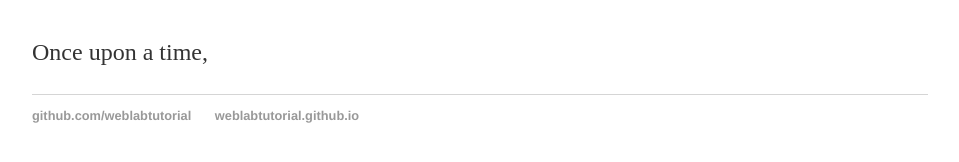
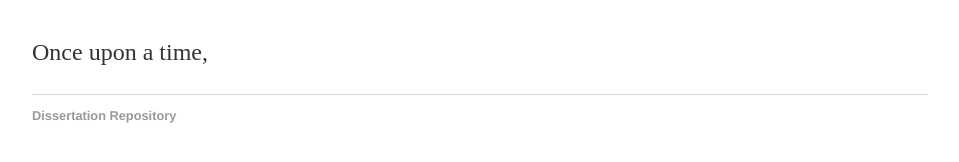
Before and after one commit to lakshmisujimon/lakshmisujimon.github.io, a Jekyll site: the page built from index.html, in a window 1280 px wide. Shown: the part 161-323 px from the top of the page, without its empty margins (160-1119 px from the left). Built offline with Jekyll 4.4.1, drawn with Linux system fonts in a browser that asks for light colours.

Commit message:
Update default.html

```diff
--- a/_layouts/default.html
+++ b/_layouts/default.html
@@ -19,8 +19,7 @@
     </div>
     <footer>
       <ul>
-        <li><a href="https://github.com/weblabtutorial">github.com/weblabtutorial</a></li>
-        <li><a href="https://weblabtutorial.github.io"> weblabtutorial.github.io </a></li>
+        <li><a href="https://github.com/lakshmisujimon/lakshmisujimon.github.io/tree/main">Dissertation Repository</a></li>
       </ul>
     </footer>
   </body>
```
